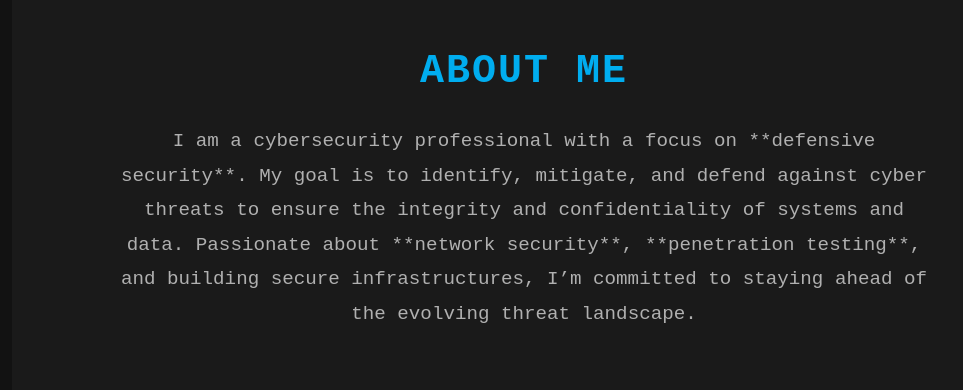
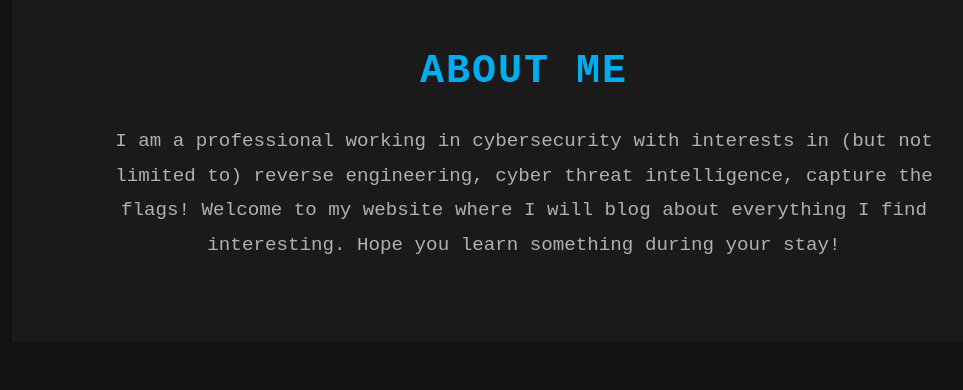
Before and after one commit to justimapa/justimapa.github.io, a plain HTML site: page index.html in a window 1280 px wide. Shown: the part 840-1230 px from the top of the page, without its empty margins (116-1079 px from the left). Drawn offline with Linux system fonts and the light colour scheme.

Commit message:
Change about me text

```diff
--- a/index.html
+++ b/index.html
@@ -27,7 +27,7 @@
     <section id="about" class="section">
         <div class="container">
             <h2>About Me</h2>
-            <p>I am a cybersecurity professional with a focus on **defensive security**. My goal is to identify, mitigate, and defend against cyber threats to ensure the integrity and confidentiality of systems and data. Passionate about **network security**, **penetration testing**, and building secure infrastructures, I’m committed to staying ahead of the evolving threat landscape.</p>
+            <p>I am a professional working in cybersecurity with interests in (but not limited to) reverse engineering, cyber threat intelligence, capture the flags! Welcome to my website where I will blog about everything I find interesting. Hope you learn something during your stay!</p>
         </div>
     </section>
 
```
